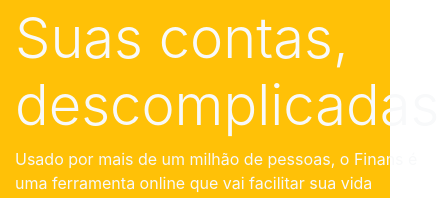
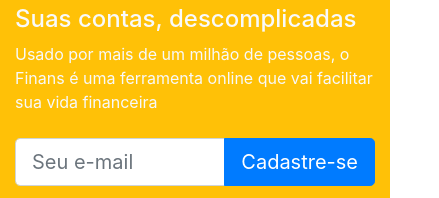
Before and after one commit to gilrsantana/finans, a plain HTML site: page index.html in a window 390 px wide. Shown: the part 58-256 px from the top of the page, 439 px wide, since content can reach past the window. Drawn offline with nearby package versions, Linux system fonts and the light colour scheme.

Commit message:
Created the titulo-capa class in section id="home"
Improve the responsiveness of the text in the first section. Now, the text change its size according of the layout screen.

```diff
--- a/index.html
+++ b/index.html
@@ -63,7 +63,7 @@
           <div class="col-md-6 text-light d-flex">
             <div class="align-self-center">
 
-              <h4 class="display-4">
+              <h4 class="titulo-capa">
                   Suas contas, descomplicadas
                 </h4>
                 <p>
```
